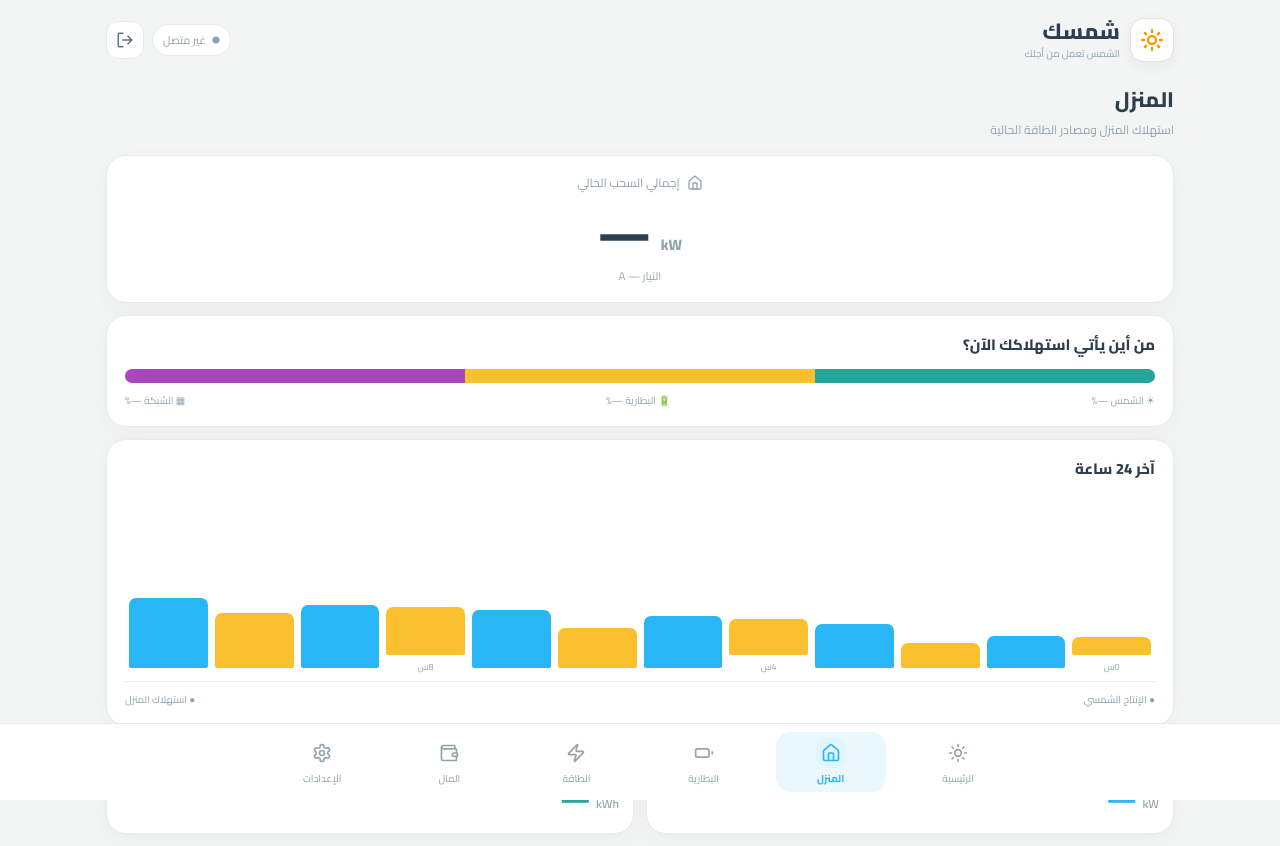
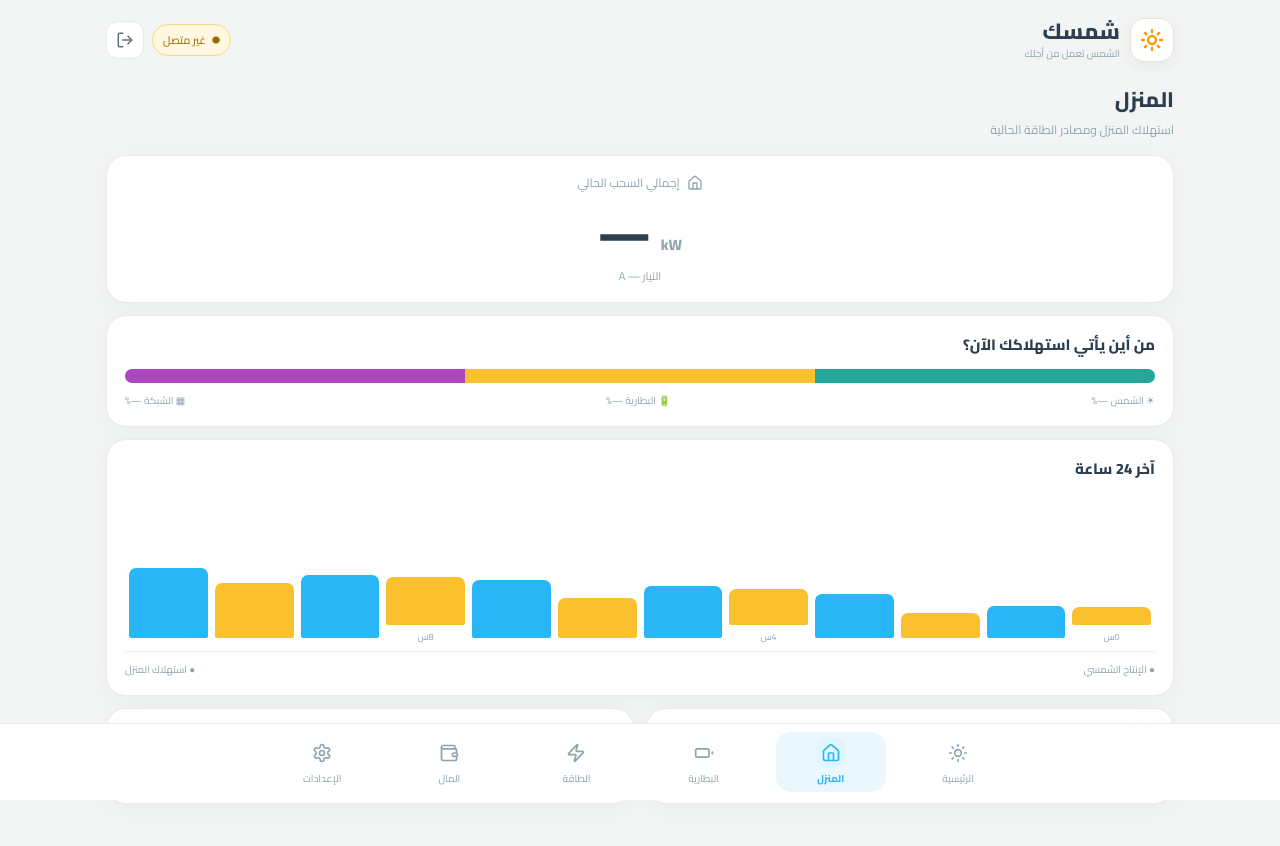
Before and after one commit to mahmoudbir-glitch/Solar, a Next.js app: page /home in a window 1280 px wide. Shown: the top 846 px of the page. Built offline with nearby package versions, Linux system fonts and the light colour scheme.

Commit message:
ui: improve disconnected state and layout

```diff
--- a/src/app/globals.css
+++ b/src/app/globals.css
@@ -13,16 +13,18 @@ button,input,select{font:inherit}
 .app-header{display:flex;align-items:center;justify-content:space-between;gap:14px;margin-bottom:22px}
 .brand{display:flex;align-items:center;gap:10px}.brand-mark{width:44px;height:44px;border-radius:14px;display:grid;place-items:center;color:#f59e0b;background:#fff;border:1px solid #eee3d3;box-shadow:0 4px 14px rgba(50,50,40,.06)}
 .brand-name{font-size:22px;font-weight:800;line-height:1.1}.brand-tag{font-size:10px;color:#90a4ae;margin-top:2px}
-.header-actions{display:flex;align-items:center;gap:8px}.live-badge{display:flex;align-items:center;gap:6px;background:#fff;border:1px solid #e5eaeb;border-radius:999px;padding:7px 10px;color:#90a4ae;font-size:11px}.live-badge small{display:none}.icon-button{width:38px;height:38px;border:1px solid #e5eaeb;background:#fff;border-radius:12px;color:#60727b;display:grid;place-items:center}
+.header-actions{display:flex;align-items:center;gap:8px}.live-badge{display:flex;align-items:center;gap:6px;background:#fff7df;border:1px solid #f3d98b;border-radius:999px;padding:7px 10px;color:#9a6b00;font-size:11px}.live-badge small{display:none}.icon-button{width:38px;height:38px;border:1px solid #e5eaeb;background:#fff;border-radius:12px;color:#60727b;display:grid;place-items:center}
 .bottom-nav{position:fixed;z-index:50;bottom:0;left:0;right:0;background:rgba(255,255,255,.96);border-top:1px solid #e7ebeb;backdrop-filter:blur(12px);padding:8px 8px calc(8px + env(safe-area-inset-bottom))}
 .nav-inner{max-width:760px;margin:auto;display:flex;justify-content:space-around;gap:3px}.nav-item{min-width:62px;flex:1;max-width:110px;display:flex;flex-direction:column;align-items:center;gap:3px;padding:6px 5px;border-radius:15px;font-size:10px;color:#90a4ae}.nav-icon{display:grid;place-items:center;padding:5px;border-radius:11px}.nav-item.active{color:var(--accent);font-weight:700;background:color-mix(in srgb,var(--accent) 10%,white)}.nav-item.active .nav-icon{background:color-mix(in srgb,var(--accent) 14%,white)}
 .page-title{font-size:21px;font-weight:800;margin:0 0 5px}.page-subtitle{font-size:12px;color:#90a4ae;margin:0 0 16px}
 .card,.metric-card{background:#fff;border:1px solid #e7ebeb;border-radius:20px;box-shadow:0 5px 20px rgba(44,62,80,.045)}.card{padding:18px}.metric-card{padding:14px}.metric-head{display:flex;align-items:center;gap:7px;color:#90a4ae;font-size:12px}.metric-value{font-size:27px;font-weight:800;margin-top:7px;direction:ltr;text-align:right}.metric-value small{font-size:12px;color:#90a4ae;font-weight:600}
 .section-title{font-size:15px;font-weight:800;margin:0 0 12px}.grid-2{display:grid;grid-template-columns:repeat(2,minmax(0,1fr));gap:12px}.grid-3{display:grid;grid-template-columns:repeat(3,minmax(0,1fr));gap:10px}
-.offline{color:#90a4ae}.dash-node{background:#fff;border:1px solid #e7ebeb;border-radius:18px;padding:11px;text-align:center;box-shadow:0 5px 18px rgba(44,62,80,.05)}.dash-node .node-icon{width:38px;height:38px;border-radius:50%;display:grid;place-items:center;margin:0 auto 6px}.node-title{font-size:12px;color:#60727b}.node-value{font-size:17px;font-weight:800;margin-top:2px;direction:ltr}.node-unit{font-size:9px;color:#90a4ae}.diagram{position:relative;min-height:430px;display:grid;grid-template-columns:1fr 1fr 1fr;grid-template-rows:1fr 1fr 1fr;align-items:center;gap:12px}.diagram-line{position:absolute;z-index:0;opacity:.28;border-top:2px dashed #aebbc0;transform-origin:center}.line-v{height:150px;width:0;border-left:2px dashed #aebbc0;border-top:0;left:50%;top:80px}.line-h{width:150px;left:50%;top:50%;}.center-node{z-index:2;grid-column:2;grid-row:2;justify-self:center;width:112px;height:112px;border-radius:50%;display:grid;place-items:center;background:#fff8eb;border:2px solid #ffd27a;color:#f59e0b;box-shadow:0 8px 25px rgba(245,158,11,.12)}.center-node strong{display:block;font-size:11px;color:#8b7b62}.top-node{grid-column:2;grid-row:1;z-index:2}.right-node{grid-column:3;grid-row:2;z-index:2}.bottom-node{grid-column:2;grid-row:3;z-index:2}.left-node{grid-column:1;grid-row:2;z-index:2}
-.progress-ring{width:190px;height:190px;border-radius:50%;display:grid;place-items:center;margin:4px auto 20px;background:conic-gradient(#26a69a 0deg,#26a69a 0deg,#e9eeee 0deg,#e9eeee 360deg);position:relative}.progress-ring:after{content:'';position:absolute;width:148px;height:148px;background:#fff;border-radius:50%}.progress-content{position:relative;z-index:2;text-align:center}.progress-value{font-size:42px;font-weight:800;color:#26a69a;direction:ltr}.progress-label{font-size:11px;color:#90a4ae}
-.bar-chart{height:190px;display:flex;align-items:flex-end;gap:7px;padding:18px 4px 8px;border-bottom:1px solid #e8eeee}.bar{flex:1;border-radius:7px 7px 2px 2px;min-height:5px}.bar-label{font-size:9px;color:#90a4ae;text-align:center;margin-top:5px}
-.segment{display:flex;height:14px;border-radius:999px;overflow:hidden;background:#edf1f1}.segment span{display:block;height:100%}.legend{display:flex;justify-content:space-between;gap:8px;margin-top:10px;font-size:10px;color:#90a4ae}
-.weather-row{display:grid;grid-template-columns:repeat(3,1fr);gap:8px}.weather{background:#fafbfb;border-radius:15px;padding:12px;text-align:center}.weather .temp{font-size:18px;font-weight:800}
-.accordion{border:1px solid #e7ebeb;background:#fff;border-radius:18px;overflow:hidden}.accordion summary{cursor:pointer;list-style:none;padding:16px;font-weight:700}.accordion summary::-webkit-details-marker{display:none}.accordion-content{padding:0 16px 16px;border-top:1px solid #eef1f1}.field{display:block;margin-top:12px}.field span{display:block;font-size:11px;color:#90a4ae;margin-bottom:5px}.field input,.field select{width:100%;background:#fafbfb;border:1px solid #e1e7e8;border-radius:12px;padding:11px 12px;color:#2c3e50;outline:none}.primary-btn{width:100%;border:0;border-radius:13px;padding:12px;background:#26a69a;color:#fff;font-weight:700}.muted{color:#90a4ae}.value{font-variant-numeric:tabular-nums}
-@media(max-width:520px){.shell{padding-inline:12px}.live-badge span{display:none}.live-badge small{display:inline}.diagram{min-height:400px}.center-node{width:94px;height:94px}.line-h{width:110px}.line-v{height:120px}.weather-row{gap:5px}.nav-item{min-width:52px;font-size:9px}}
+.offline{color:#90a4ae}.offline-banner{background:#fff7df;border:1px solid #f3d98b;color:#8b6500;border-radius:16px;padding:11px 12px;display:flex;align-items:center;gap:8px;font-size:11px;margin-bottom:12px}.dash-node{background:#fff;border:1px solid #e7ebeb;border-radius:18px;padding:11px;text-align:center;box-shadow:0 5px 18px rgba(44,62,80,.05)}.dash-node .node-icon{width:42px;height:42px;border-radius:50%;display:grid;place-items:center;margin:0 auto 6px}.node-title{font-size:12px;color:#60727b}.node-value{font-size:17px;font-weight:800;margin-top:2px;direction:ltr}.node-unit{font-size:9px;color:#90a4ae}.diagram{position:relative;min-height:330px;display:grid;grid-template-columns:1fr 1fr 1fr;grid-template-rows:1fr 1fr 1fr;align-items:center;gap:10px}.diagram-line{position:absolute;z-index:0;opacity:.55;border-top:2px dashed #aebbc0;transform-origin:center}.line-v{height:105px;width:0;border-left:2px dashed #aebbc0;border-top:0;left:50%;top:80px}.line-h{width:120px;left:50%;top:50%;}.center-node{z-index:2;grid-column:2;grid-row:2;justify-self:center;width:98px;height:98px;border-radius:50%;display:grid;place-items:center;background:#fff8eb;border:2px solid #ffd27a;color:#f59e0b;box-shadow:0 8px 25px rgba(245,158,11,.12)}.center-node strong{display:block;font-size:11px;color:#8b7b62}.top-node{grid-column:2;grid-row:1;z-index:2}.right-node{grid-column:3;grid-row:2;z-index:2}.bottom-node{grid-column:2;grid-row:3;z-index:2}.left-node{grid-column:1;grid-row:2;z-index:2}
+.progress-ring{width:190px;height:190px;border-radius:50%;display:grid;place-items:center;margin:4px auto 20px;background:conic-gradient(#26a69a 0deg,#26a69a 0deg,#e9eeee 0deg,#e9eeee 360deg);position:relative}.progress-ring:after{content:'';position:absolute;width:148px;height:148px;background:#fff;border-radius:50%}.progress-content{position:relative;z-index:2;text-align:center}.progress-value{font-size:42px;font-weight:800;color:#90a4ae;direction:ltr}.progress-label{font-size:11px;color:#90a4ae}
+.bar-chart{height:160px;display:flex;align-items:flex-end;gap:7px;padding:18px 4px 8px;border-bottom:1px solid #e8eeee}.bar{flex:1;border-radius:7px 7px 2px 2px;min-height:5px}.bar-label{font-size:9px;color:#90a4ae;text-align:center;margin-top:5px}.empty-chart{height:160px;border:1px dashed #dce3e4;border-radius:14px;background:#fafbfb;display:flex;align-items:center;justify-content:center}
+.empty-state{min-height:96px;border:1px dashed #dce3e4;border-radius:14px;background:#fafbfb;color:#9aa8ad;display:flex;flex-direction:column;align-items:center;justify-content:center;gap:7px;font-size:11px;text-align:center}.empty-icon{width:34px;height:34px;border-radius:50%;display:grid;place-items:center;background:#eef2f2;color:#a9b5b9}
+.segment{display:flex;height:14px;border-radius:999px;overflow:hidden;background:#edf1f1}.segment.empty-segment{height:14px;background:#e8eded}.segment span{display:block;height:100%}.legend{display:flex;justify-content:space-between;gap:8px;margin-top:10px;font-size:10px;color:#90a4ae}
+.weather-row{display:grid;grid-template-columns:repeat(3,1fr);gap:8px}.weather{background:#fafbfb;border-radius:15px;padding:12px;text-align:center}.weather .temp{font-size:18px;font-weight:800}.weather-icon{width:24px;height:24px;margin:5px auto}
+.suggestion-note{font-size:10px;color:#90a4ae;margin:-3px 0 10px}.suggestion-item{background:#fafbfb;border:1px solid #eef1f1;border-radius:12px;padding:9px;text-align:center;font-size:11px;color:#60727b}
+.accordion{border:1px solid #e7ebeb;background:#fff;border-radius:18px;overflow:hidden}.accordion summary{cursor:pointer;list-style:none;padding:16px;font-weight:700}.accordion summary::-webkit-details-marker{display:none}.accordion-content{padding:0 16px 16px;border-top:1px solid #eef1f1}.section-summary{display:flex;align-items:center;justify-content:space-between;gap:10px}.section-summary-main{display:flex;align-items:center;gap:9px}.field{display:block;margin-top:12px}.field span{display:block;font-size:11px;color:#90a4ae;margin-bottom:5px}.field input,.field select{width:100%;background:#fafbfb;border:1px solid #e1e7e8;border-radius:12px;padding:11px 12px;color:#2c3e50;outline:none}.primary-btn{width:100%;border:0;border-radius:13px;padding:12px;background:#26a69a;color:#fff;font-weight:700}.muted{color:#90a4ae}.value{font-variant-numeric:tabular-nums}.unit{font-size:12px;color:#90a4ae;font-weight:600;direction:ltr;unicode-bidi:isolate}
+@media(max-width:520px){.shell{padding-inline:12px}.live-badge span{display:none}.live-badge small{display:inline}.diagram{min-height:310px}.center-node{width:90px;height:90px}.line-h{width:100px}.line-v{height:100px}.weather-row{gap:5px}.nav-item{min-width:52px;font-size:9px}.bar-chart{gap:4px}.bar-label{font-size:8px}}
```
